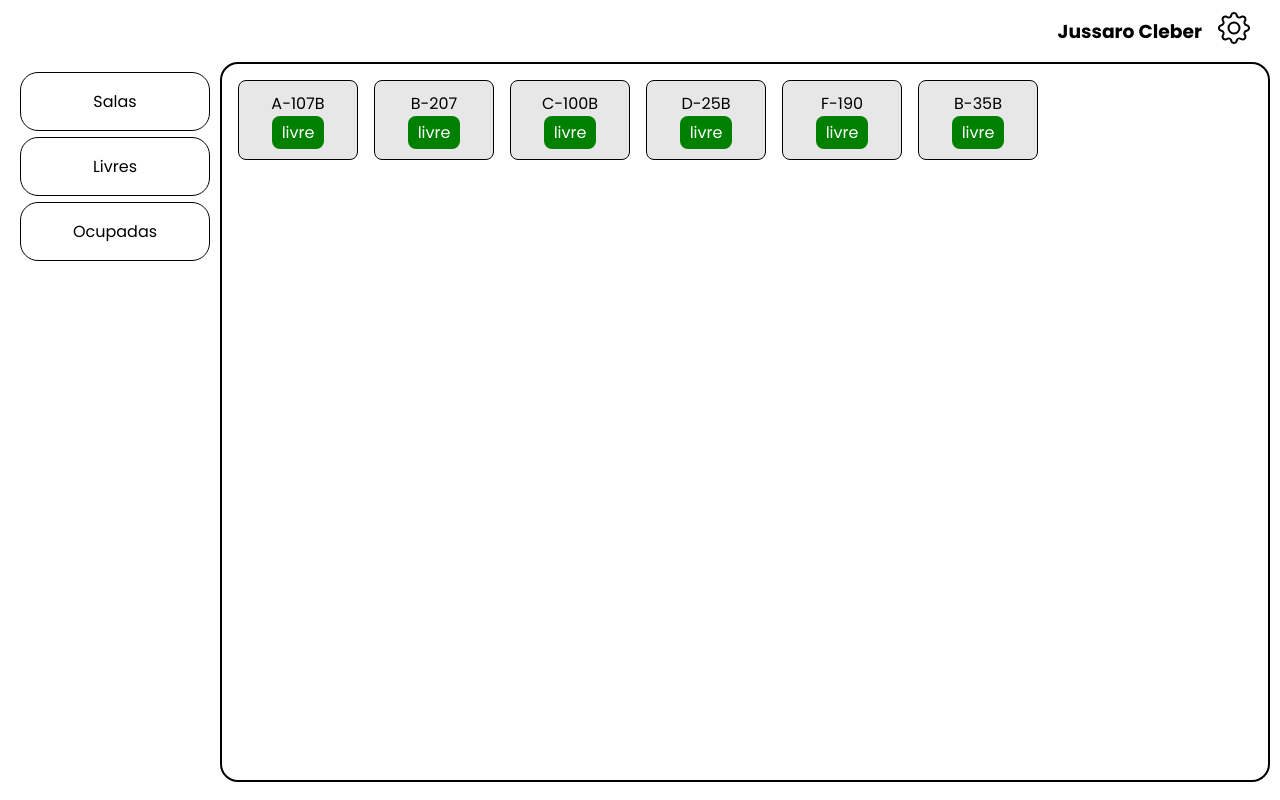
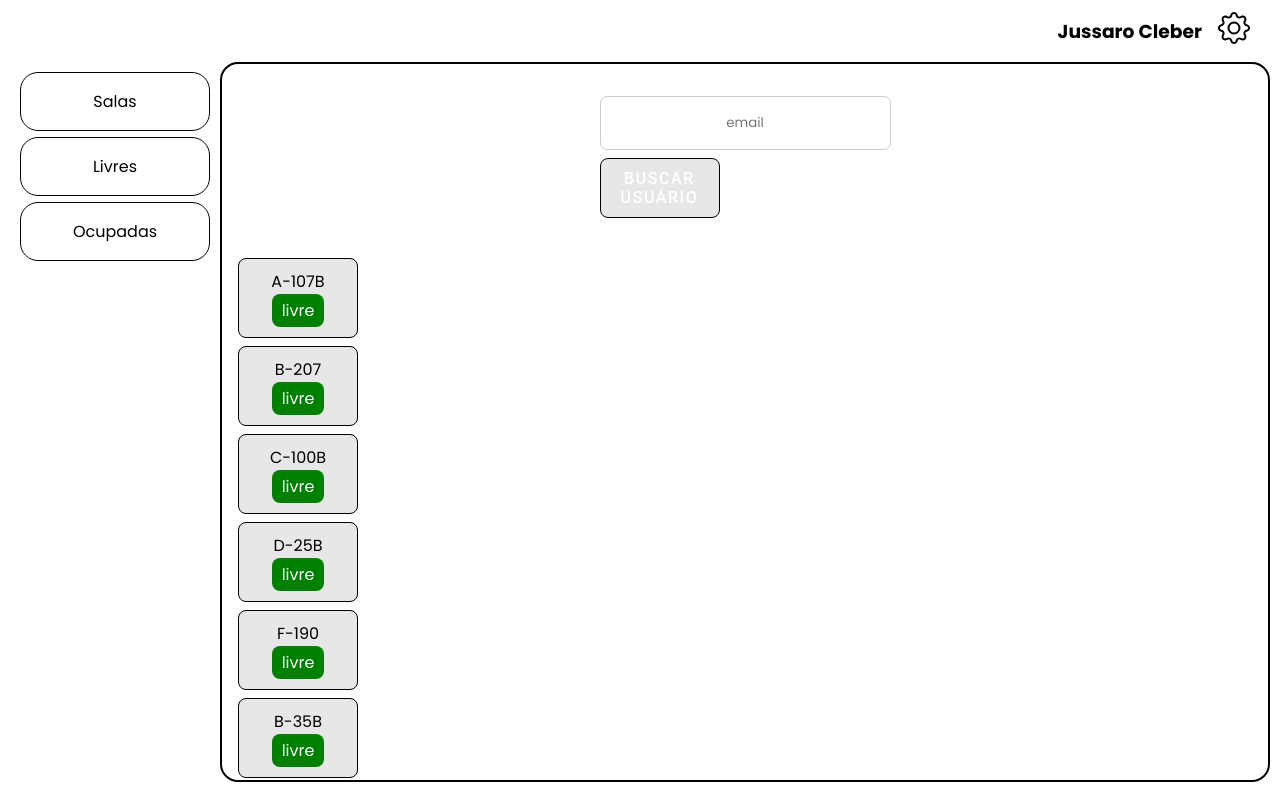
Before and after one commit to DiegoCoura/front-claviculario, a React (Vite) app: page /user in a window 1280 px wide. Built offline with nearby package versions, Linux system fonts and the light colour scheme.

Commit message:
feat: search user by email on the admins classrooms page

```diff
--- a/src/pages/User/ClassRooms/ClassRooms.jsx
+++ b/src/pages/User/ClassRooms/ClassRooms.jsx
@@ -1,18 +1,40 @@
 import { useContext, useState } from "react";
 import { UserContext } from "../../../Context/UserContext";
-import { getRoom } from "../../../utils/helperFunctions";
+import { getRoom, getUserByEmail } from "../../../utils/helperFunctions";
 import { roomsDB } from "../../../mock-data/rooms";
 import {
   BackButton,
   ClassRoomsContainer,
-  ListContainer,
+  UsersListContainer,
   SingleRoomContainer,
   Status,
+  RoomsList,
 } from "./ClassRoomsStyled";
+import { useForm } from "react-hook-form";
+import { RequestContainer } from "../ClassRequests/ClassRequestsStyled";
+import Input from "../../../components/Input/Input";
+import Button from "../../../components/Button/Button";
+import { Users } from "../../../mock-data/Users";
 
 export default function ClassRooms() {
   const { user } = useContext(UserContext);
   const [currRoom, setCurrRoom] = useState("");
+  const [currentUser, setCurrentUser] = useState({});
+
+  const {
+    register: registerSearch,
+    handleSubmit: handleSearch,
+    reset,
+  } = useForm();
+
+  const onSearch = (data) => {
+    if (!data.email) return;
+    const { email } = data;
+    const searchUser = getUserByEmail(Users, email.toLowerCase());
+    setCurrentUser(searchUser);
+
+    reset();
+  };
 
   const selectRoom = (e) => {
     const tempRoom = getRoom(roomsDB, e.target.id);
@@ -63,13 +85,28 @@ export default function ClassRooms() {
     <>
       {(currRoom && (
         <SingleRoomContainer>
-          <ListContainer>
+          <UsersListContainer>
             <h1>SALA: {currRoom.room}</h1>
             {currRoomUsersList}
-          </ListContainer>
+          </UsersListContainer>
           <BackButton onClick={() => setCurrRoom("")}>voltar</BackButton>
         </SingleRoomContainer>
-      )) || <ClassRoomsContainer>{roomsList}</ClassRoomsContainer>}
+      )) || (
+        <ClassRoomsContainer>
+          <RequestContainer>
+            <form action="" onSubmit={handleSearch(onSearch)}>
+              <Input
+                type="text"
+                placeholder="email"
+                name="email"
+                register={registerSearch}
+              />
+              <Button type={"submit"} text={"Buscar usuário"} />
+            </form>
+          </RequestContainer>
+          <RoomsList>{roomsList}</RoomsList>
+        </ClassRoomsContainer>
+      )}
     </>
   );
 }
--- a/src/pages/User/ClassRooms/ClassRoomsStyled.jsx
+++ b/src/pages/User/ClassRooms/ClassRoomsStyled.jsx
@@ -2,6 +2,8 @@ import styled from "styled-components";
 
 export const ClassRoomsContainer = styled.div`
   display: flex;
+  flex-direction: column;
+  align-items: stretch;
   gap: 1rem;
 
   button {
@@ -56,7 +58,11 @@ export const BackButton = styled.button`
   }
 `;
 
-export const ListContainer = styled.div`
+export const RoomsList = styled.div`
+
+`
+
+export const UsersListContainer = styled.div`
   display: flex;
   flex-direction: column;
   align-items: stretch;
```
